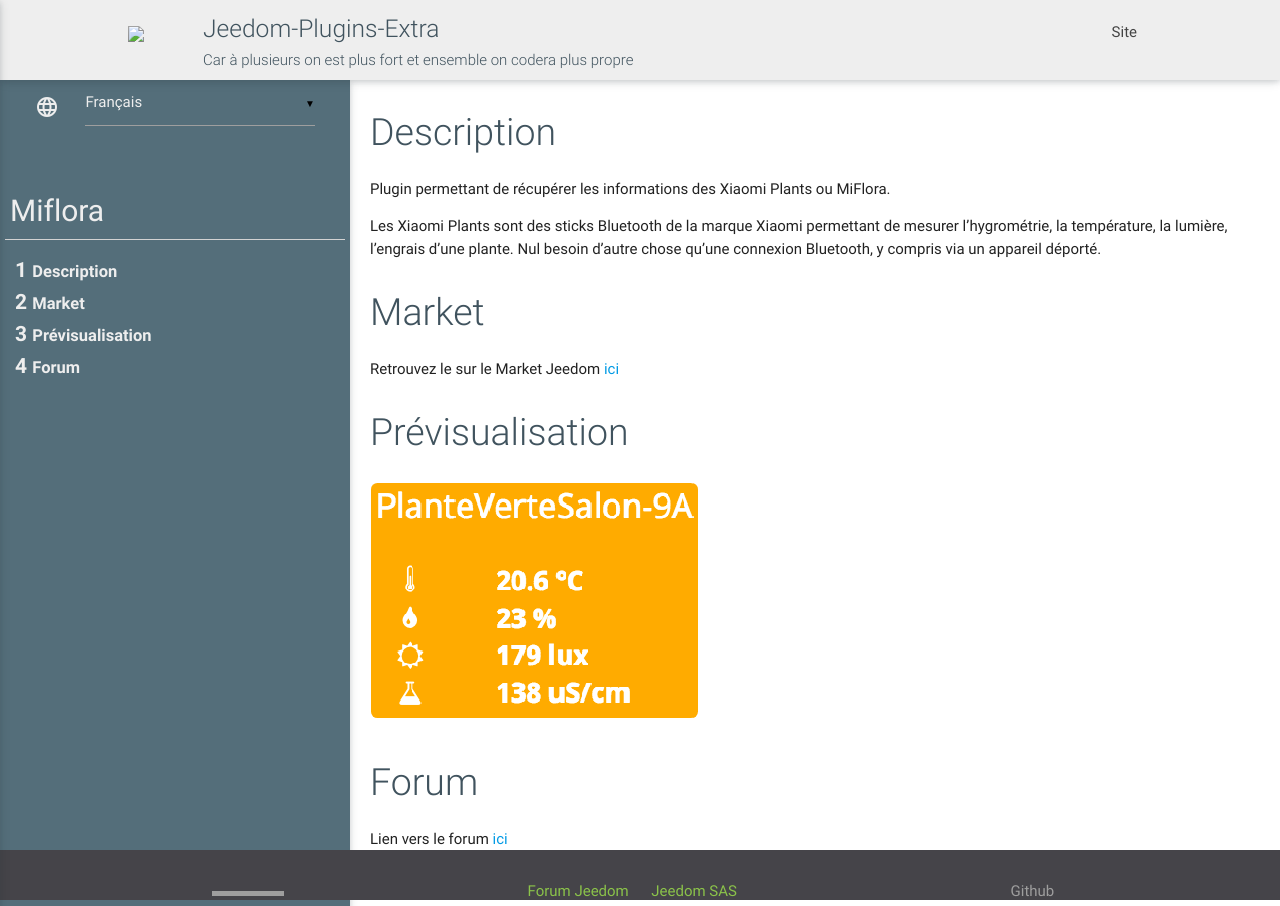
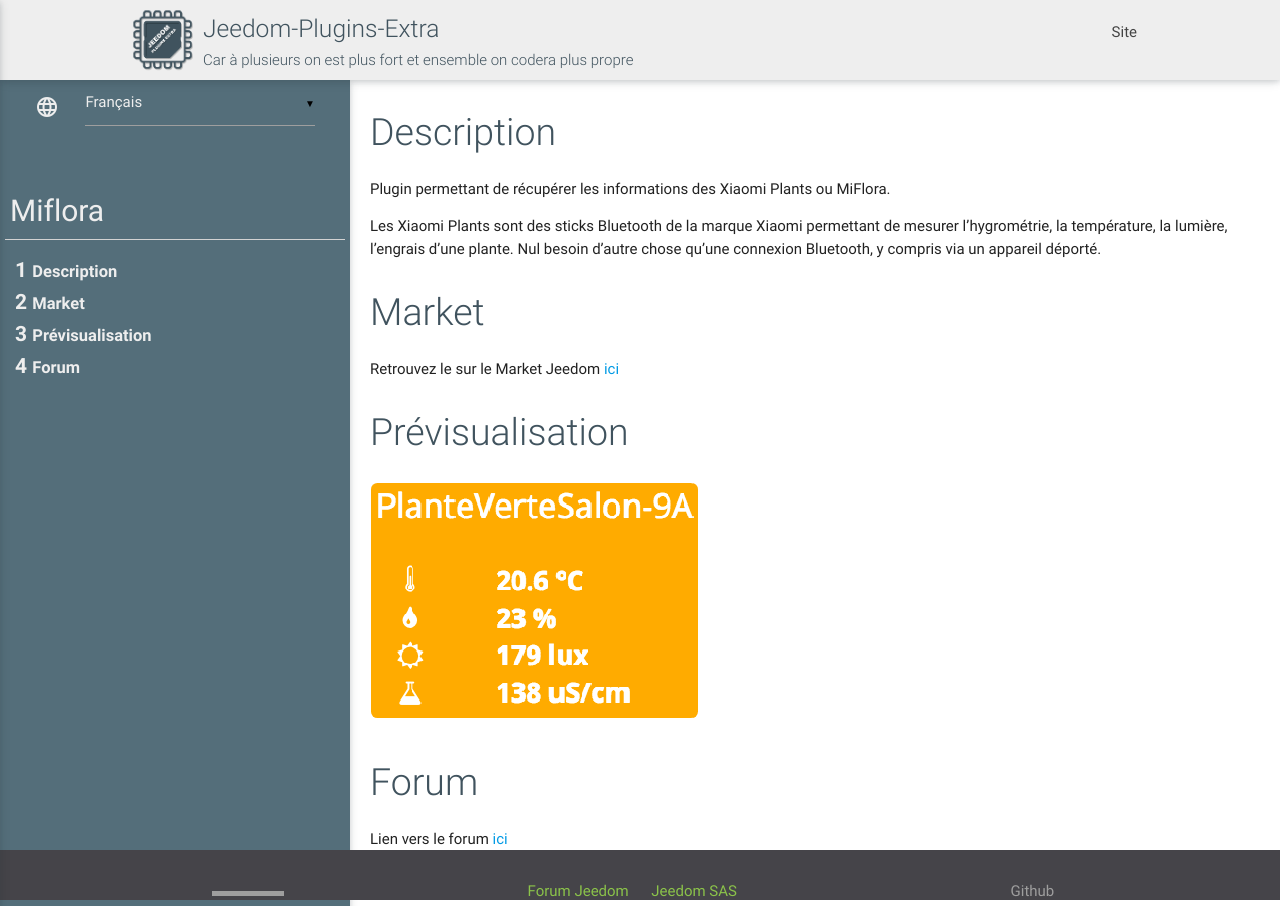
Before and after one commit to NextDom/plugin-MiFlora, a Jekyll site: the page built from docs/de_DE/presentation.md, in a window 1280 px wide. Built offline with Jekyll 4.4.1, drawn with Linux system fonts in a browser that asks for light colours; our own code applies the rules of GitHub Pages for plain Markdown files; grey boxes are pictures that could not be loaded.

Commit message:
Update default.html

```diff
--- a/docs/_layouts/default.html
+++ b/docs/_layouts/default.html
@@ -11,7 +11,7 @@
   <div class="navbar-fixed">
     <nav>
       <div class="nav-wrapper container">
-        <a id="logo-container" href="/{{site.github.project_title}}/docs/images/logoblue.png" class="brand-logo left"><img class="logo" src="/{{site.github.project_title}}/docs/images/logoblue.png"></a>
+        <a id="logo-container"https://jeedom-plugins-extra.github.io/" class="brand-logo left"><img class="logo" src="/{{site.github.project_title}}/images/logoblue.png"></a>
         <ul class="left">
             <li><h5 style="margin-top:15px; padding-left: 75px">Jeedom-Plugins-Extra</h5>
                 <ul class="left hide-on-med-and-down">
```
